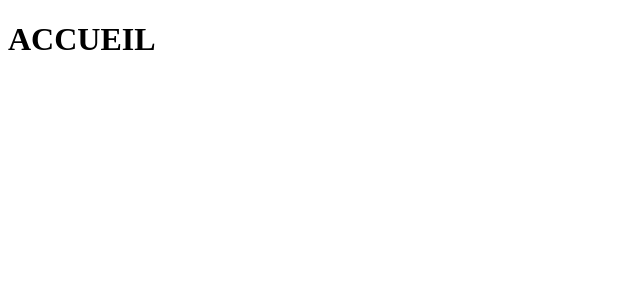
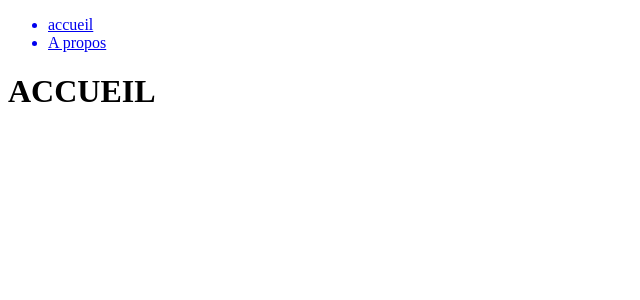
Before and after one commit to Manus76110/pays-par-continents, a React (Create React App) app: page / in a window 1280 px wide. Shown: the top 300 px of the page, without its empty margins (0-640 px from the left). Built offline with nearby package versions, Linux system fonts and the light colour scheme.

Commit message:
create component Navigation

```diff
--- /dev/null
+++ b/src/components/Navigation.js
@@ -0,0 +1,19 @@
+import React from 'react';
+import { NavLink } from 'react-router-dom';
+
+const Navigation = () => {
+    return (
+        <div className='navigation'>
+            <ul>
+                <NavLink to="/">
+                    <li>accueil</li>
+                </NavLink>
+                <NavLink to="/about">
+                    <li>A propos</li>
+                </NavLink>
+            </ul>
+        </div>
+    );
+};
+
+export default Navigation;
--- a/src/pages/About.js
+++ b/src/pages/About.js
@@ -1,8 +1,10 @@
 import React from 'react';
+import Navigation from '../components/Navigation';
 
 const About = () => {
     return (
         <div>
+            <Navigation />
             <h1>A propos</h1>
             <br />
             <p>
--- a/src/pages/Home.js
+++ b/src/pages/Home.js
@@ -1,8 +1,10 @@
 import React from 'react';
+import Navigation from '../components/Navigation';
 
 const Home = () => {
     return (
         <div>
+            <Navigation />
             <h1>ACCUEIL</h1>
         </div>
     );
```
